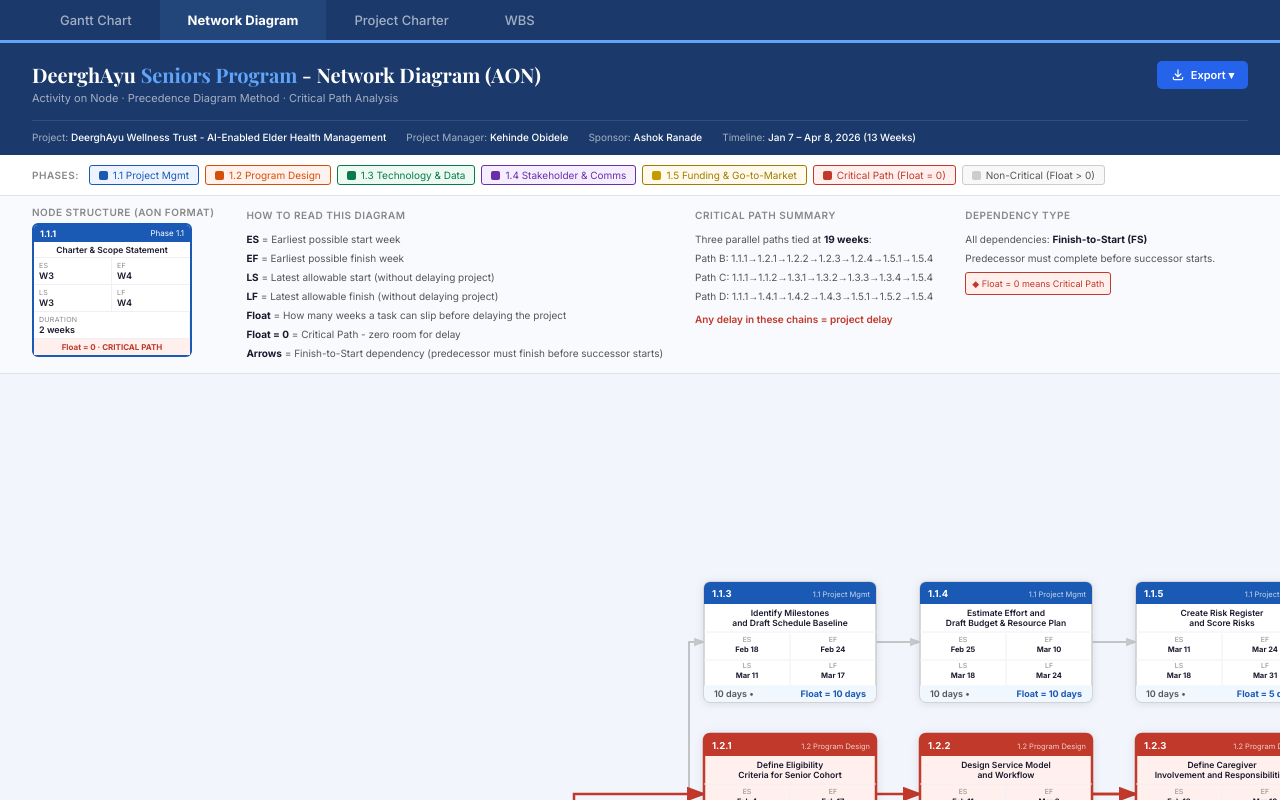
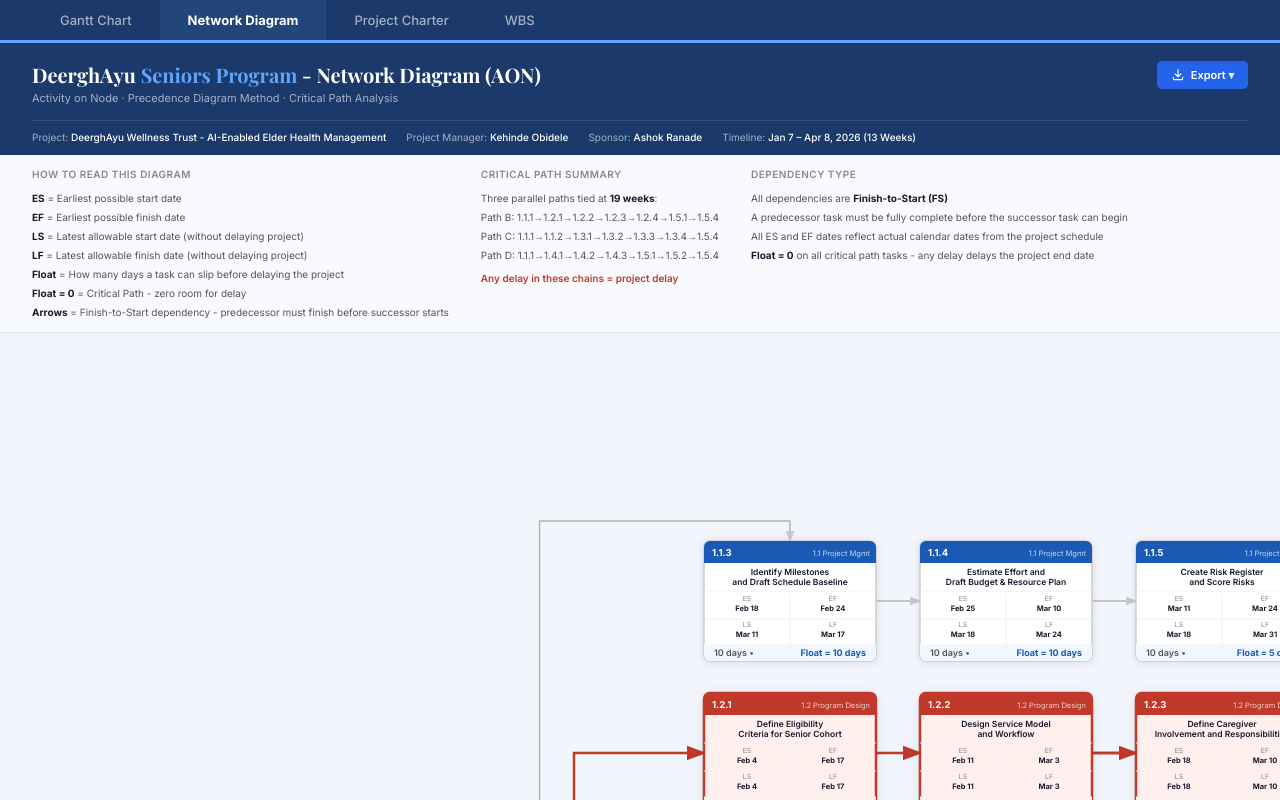
Before and after one commit to khennyG/deerghAyu-sixpacks, a plain HTML site: page index.html in a window 1280 px wide. Both pictures are taken after a click on the button "Network Diagram". Shown: the top 800 px of the page. Drawn offline with nearby package versions, Linux system fonts and the light colour scheme.

Commit message:
Fix network diagram arrow routing: 1.1.7->1.5.4 and 1.1.2->1.1.3 paths

```diff
--- a/index.html
+++ b/index.html
@@ -452,7 +452,14 @@
     ::-webkit-scrollbar {
       display: none;
     }
-    #network { display: none !important; }
+    /* Hide network for Gantt print, but allow when body has print-network class */
+    body:not(.print-network) #network { display: none !important; }
+    /* Hide gantt/charter/wbs when printing network */
+    body.print-network #gantt,
+    body.print-network #charter,
+    body.print-network #wbs,
+    body.print-network .tab-nav { display: none !important; }
+    body.print-network #network { display: block !important; }
   }
 
   /* ══════════════════════════════════════════════════════════════ */
@@ -1073,44 +1080,17 @@
   </div>
 </div>
 
-<!-- LEGEND -->
-<div class="net-legend-bar">
-  <span class="net-leg-label">Phases:</span>
-  <span class="net-leg" style="color:#1B5AB4;border-color:#1B5AB4;background:#EEF4FF"><span class="net-leg-dot" style="background:#1B5AB4"></span>1.1 Project Mgmt</span>
-  <span class="net-leg" style="color:#D4500A;border-color:#D4500A;background:#FFF1EB"><span class="net-leg-dot" style="background:#D4500A"></span>1.2 Program Design</span>
-  <span class="net-leg" style="color:#0A7A4A;border-color:#0A7A4A;background:#EDFAF4"><span class="net-leg-dot" style="background:#0A7A4A"></span>1.3 Technology &amp; Data</span>
-  <span class="net-leg" style="color:#6B2FAA;border-color:#6B2FAA;background:#F5EEFF"><span class="net-leg-dot" style="background:#6B2FAA"></span>1.4 Stakeholder &amp; Comms</span>
-  <span class="net-leg" style="color:#A07B00;border-color:#A07B00;background:#FFFAEB"><span class="net-leg-dot" style="background:#C49A00"></span>1.5 Funding &amp; Go-to-Market</span>
-  <span class="net-leg" style="color:#C0392B;border-color:#C0392B;background:#FFF0EE"><span class="net-leg-dot" style="background:#C0392B"></span>Critical Path (Float = 0)</span>
-  <span class="net-leg" style="color:#555;border-color:#ccc;background:#F8F8F8"><span class="net-leg-dot" style="background:#ccc"></span>Non-Critical (Float &gt; 0)</span>
-</div>
-
 <!-- NODE KEY -->
 <div class="net-node-key">
-  <div>
-    <div class="net-node-key-label">Node Structure (AON Format)</div>
-    <div class="net-node-sample">
-      <div class="ns-header"><span>1.1.1</span><span style="font-size:8px;font-weight:400">Phase 1.1</span></div>
-      <div class="ns-name">Charter &amp; Scope Statement</div>
-      <div class="ns-grid">
-        <div class="net-ns-cell"><div class="ns-lbl">ES</div><div class="ns-val">W3</div></div>
-        <div class="net-ns-cell"><div class="ns-lbl">EF</div><div class="ns-val">W4</div></div>
-        <div class="net-ns-cell"><div class="ns-lbl">LS</div><div class="ns-val">W3</div></div>
-        <div class="net-ns-cell"><div class="ns-lbl">LF</div><div class="ns-val">W4</div></div>
-        <div class="net-ns-cell" style="grid-column:span 2"><div class="ns-lbl">Duration</div><div class="ns-val">2 weeks</div></div>
-      </div>
-      <div class="net-ns-float" style="background:#FFF0EE;color:#C0392B">Float = 0 · CRITICAL PATH</div>
-    </div>
-  </div>
   <div class="net-key-notes">
     <div class="net-node-key-label">How to read this diagram</div>
-    <p><strong>ES</strong> = Earliest possible start week</p>
-    <p><strong>EF</strong> = Earliest possible finish week</p>
-    <p><strong>LS</strong> = Latest allowable start (without delaying project)</p>
-    <p><strong>LF</strong> = Latest allowable finish (without delaying project)</p>
-    <p><strong>Float</strong> = How many weeks a task can slip before delaying the project</p>
+    <p><strong>ES</strong> = Earliest possible start date</p>
+    <p><strong>EF</strong> = Earliest possible finish date</p>
+    <p><strong>LS</strong> = Latest allowable start date (without delaying project)</p>
+    <p><strong>LF</strong> = Latest allowable finish date (without delaying project)</p>
+    <p><strong>Float</strong> = How many days a task can slip before delaying the project</p>
     <p><strong>Float = 0</strong> = Critical Path - zero room for delay</p>
-    <p><strong>Arrows</strong> = Finish-to-Start dependency (predecessor must finish before successor starts)</p>
+    <p><strong>Arrows</strong> = Finish-to-Start dependency - predecessor must finish before successor starts</p>
   </div>
   <div class="net-key-notes">
     <div class="net-node-key-label">Critical Path Summary</div>
@@ -1122,9 +1102,10 @@
   </div>
   <div class="net-key-notes">
     <div class="net-node-key-label">Dependency Type</div>
-    <p>All dependencies: <strong>Finish-to-Start (FS)</strong></p>
-    <p>Predecessor must complete before successor starts.</p>
-    <div class="net-cp-badge">◆ Float = 0 means Critical Path</div>
+    <p>All dependencies are <strong>Finish-to-Start (FS)</strong></p>
+    <p>A predecessor task must be fully complete before the successor task can begin</p>
+    <p>All ES and EF dates reflect actual calendar dates from the project schedule</p>
+    <p><strong>Float = 0</strong> on all critical path tasks - any delay delays the project end date</p>
   </div>
 </div>
 
@@ -1760,14 +1741,15 @@
     const midX = fx + (tx - fx) * 0.5;
     pathD = `M${fx},${fy} L${midX},${fy} L${midX},${ty} L${tx},${ty}`;
   }
-  // Special case: 1.1.2 -> 1.1.3 (row 3 to row 1) - exit top, horizontal, enter left
+  // Special case: 1.1.2 -> 1.1.3 (row 3 to row 1) - exit top, go above row 1, enter top
   else if (fromId === '1.1.2' && toId === '1.1.3') {
-    const fx = nodeX(fromId) + NW * 0.7;
+    const fx = nodeX(fromId) + NW * 0.3;
     const fy = nodeY(fromId);
-    const tx = nodeX(toId);
-    const ty = nodeY(toId) + NH * 0.5;
-    const midY = fy - 20;
-    pathD = `M${fx},${fy} L${fx},${midY} L${tx - 15},${midY} L${tx - 15},${ty} L${tx},${ty}`;
+    const tx = nodeX(toId) + NW * 0.5;
+    const ty = nodeY(toId);
+    // Go up just above row 1, then right, then down to top of 1.1.3
+    const aboveRow1Y = ty - 20;
+    pathD = `M${fx},${fy} L${fx},${aboveRow1Y} L${tx},${aboveRow1Y} L${tx},${ty}`;
   }
   // Special case: 1.1.2 -> 1.3.1 (same row now - row 3)
   else if (fromId === '1.1.2' && toId === '1.3.1') {
@@ -1777,14 +1759,15 @@
     const ty = nodeY(toId) + NH * 0.5;
     pathD = `M${fx},${fy} L${tx},${ty}`;
   }
-  // Special case: 1.1.7 -> 1.5.4 (row 1 to row 3) - exit bottom, down, enter top
+  // Special case: 1.1.7 -> 1.5.4 (row 1 to row 3) - exit right, stay below row 1, enter top
   else if (fromId === '1.1.7' && toId === '1.5.4') {
-    const fx = nodeX(fromId) + NW * 0.5;
-    const fy = nodeY(fromId) + NH;
+    const fx = nodeX(fromId) + NW;
+    const fy = nodeY(fromId) + NH * 0.5;
     const tx = nodeX(toId) + NW * 0.5;
     const ty = nodeY(toId);
-    const midY = fy + (ty - fy) * 0.5;
-    pathD = `M${fx},${fy} L${fx},${midY} L${tx},${midY} L${tx},${ty}`;
+    // Route right from 1.1.7, then down below row 1 but above row 2, then to top of 1.5.4
+    const belowRow1Y = nodeY(fromId) + NH + 25;
+    pathD = `M${fx},${fy} L${tx},${fy} L${tx},${ty}`;
   }
   // Special case: 1.3.4 -> 1.5.4 (same row 3) - straight horizontal
   else if (fromId === '1.3.4' && toId === '1.5.4') {
@@ -1795,6 +1778,26 @@
     // Route through 1.5.1 and 1.5.3 area
     const midX = nodeX('1.5.1') + NW + 20;
     pathD = `M${fx},${fy} L${midX},${fy} L${midX},${ty} L${tx},${ty}`;
+  }
+  // Special case: 1.4.3 -> 1.5.1 - route below row 4 to avoid passing through 1.3.4
+  else if (fromId === '1.4.3' && toId === '1.5.1') {
+    const fx = nodeX(fromId) + NW;
+    const fy = nodeY(fromId) + NH * 0.5;
+    const tx = nodeX(toId) + NW * 0.5;
+    const ty = nodeY(toId) + NH;
+    // Go right from 1.4.3, then down below row 4, then right and up to bottom of 1.5.1
+    const belowY = nodeY(fromId) + NH + 25;
+    pathD = `M${fx},${fy} L${fx + 30},${fy} L${fx + 30},${belowY} L${tx},${belowY} L${tx},${ty}`;
+  }
+  // Special case: 1.4.2 -> 1.5.1 - route below row 4 to avoid vertical line through 1.2.3, 1.3.3, 1.4.3
+  else if (fromId === '1.4.2' && toId === '1.5.1') {
+    const fx = nodeX(fromId) + NW;
+    const fy = nodeY(fromId) + NH * 0.5;
+    const tx = nodeX(toId) + NW * 0.5;
+    const ty = nodeY(toId) + NH;
+    // Go right from 1.4.2, then down below row 4, then right and up to bottom of 1.5.1
+    const belowY = nodeY(fromId) + NH + 45;
+    pathD = `M${fx},${fy} L${fx + 30},${fy} L${fx + 30},${belowY} L${tx},${belowY} L${tx},${ty}`;
   }
   // Arrows into 1.5.4 from 1.5.2, 1.5.3, 1.5.5
   else if (toId === '1.5.4' && (fromId === '1.5.2' || fromId === '1.5.3' || fromId === '1.5.5')) {
@@ -1984,15 +1987,31 @@
 function netExportPDF() {
   const menu = document.getElementById('netExportMenu');
   menu.classList.remove('show');
-  // Hide gantt, show network for print
-  document.getElementById('gantt').style.display = 'none';
+
+  // Store which tab was active before printing
+  const activeTab = document.querySelector('.tab-content[style*="display: block"]') ||
+                    document.querySelector('.tab-content:not([style*="display: none"])');
+  const activeTabId = activeTab ? activeTab.id : 'gantt';
+
+  // Function to restore state after printing
+  function restoreAfterPrint() {
+    document.body.classList.remove('print-network');
+    // Hide all tabs, then show the originally active one
+    document.querySelectorAll('.tab-content').forEach(el => el.style.display = 'none');
+    document.getElementById(activeTabId).style.display = 'block';
+    // Remove the event listener to avoid duplicates
+    window.removeEventListener('afterprint', restoreAfterPrint);
+  }
+
+  // Listen for afterprint event (fires when print dialog closes)
+  window.addEventListener('afterprint', restoreAfterPrint);
+
+  // Add print-network class to body for CSS print rules
+  document.body.classList.add('print-network');
+  // Show network section for printing
   document.getElementById('network').style.display = 'block';
+
   window.print();
-  // Restore after print
-  setTimeout(() => {
-    document.getElementById('gantt').style.display = 'block';
-    document.getElementById('network').style.display = 'none';
-  }, 100);
 }
 </script>
 </body>
```
